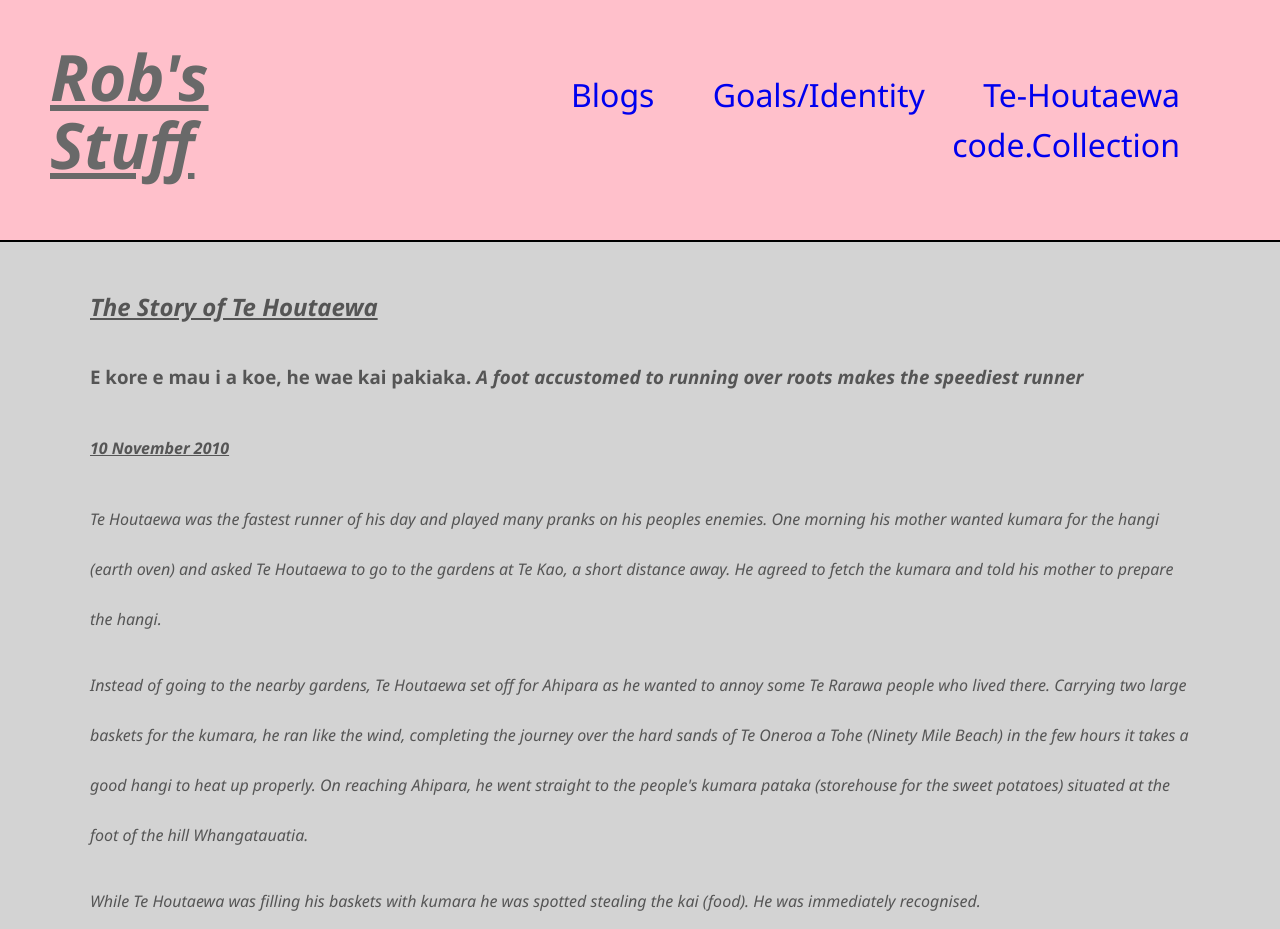
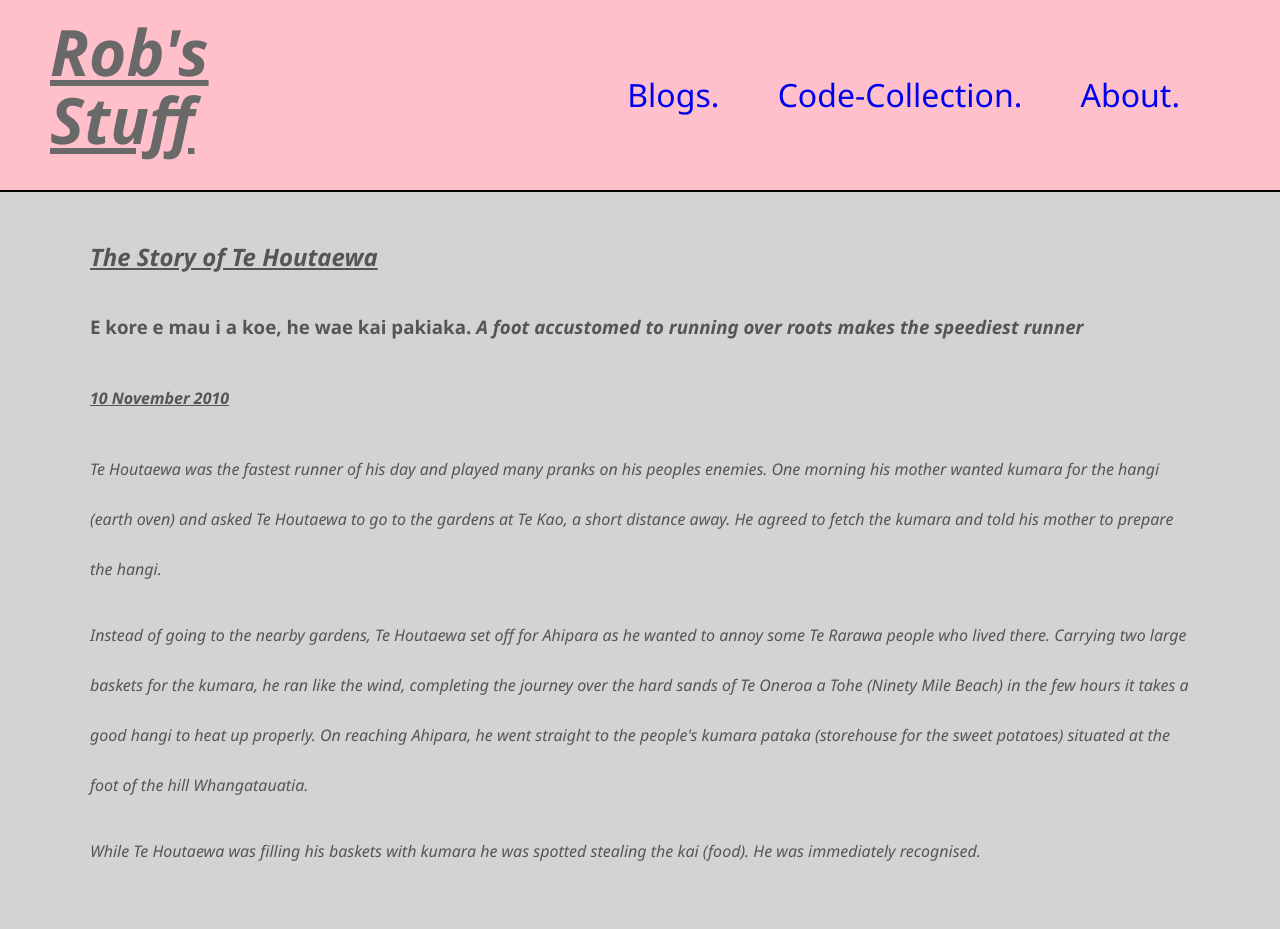
Before and after one commit to Robert-Haluza/Robert-Haluza.github.io, a plain HTML site: page blog/te-houtaewa-template.html in a window 1280 px wide. Shown: the top 929 px of the page. Drawn offline with Linux system fonts and the light colour scheme.

Commit message:
Update to te-houtaewa-template.html

```diff
--- a/blog/te-houtaewa-template.html
+++ b/blog/te-houtaewa-template.html
@@ -13,10 +13,9 @@
         <h1>Rob's Stuff</h1>
        </a>
         <div id="menu">
-          <a href= "/blog/blog-home.html">Blogs</a>
-          <a href="/blog/learning-plan.html">Goals/Identity</a>
-          <a href= "/blog/te-houtaewa-template.html">Te-Houtaewa</a>
-          <a href="#">code.Collection</a>
+          <a href="/blog/blog-home.html">Blogs.</a>
+          <a href="/code collection/code-collection.html">Code-Collection.</a>
+          <a href="/about/about.html">About.</a>
         </div>
       </nav>
     </header>
@@ -36,10 +35,10 @@
       While Te Houtaewa was filling his baskets with kumara he was spotted stealing the kai (food). He was immediately recognised.
     </p>
   </section>
-    <!-- this is a comment. -->
-    <footer id="main-footer">
-      <p>Copyright &copy; 2021 Rob's Stuff</p>
 
-  </footer>
+  <footer id="main-footer">
+    <p>Copyright &copy; 2023 Rob's Stuff</p>
+
+</footer>
   </body>
 </html>
```
